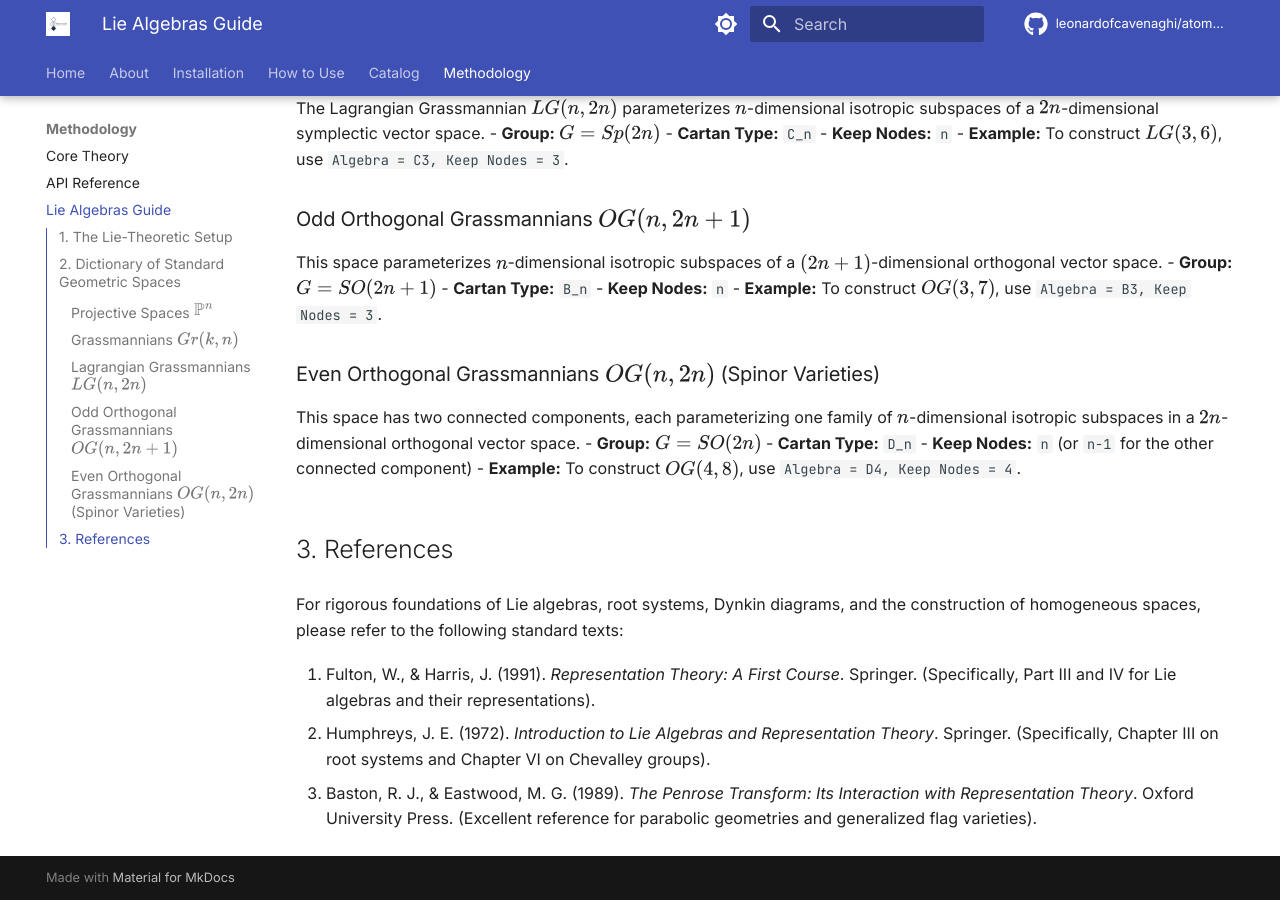
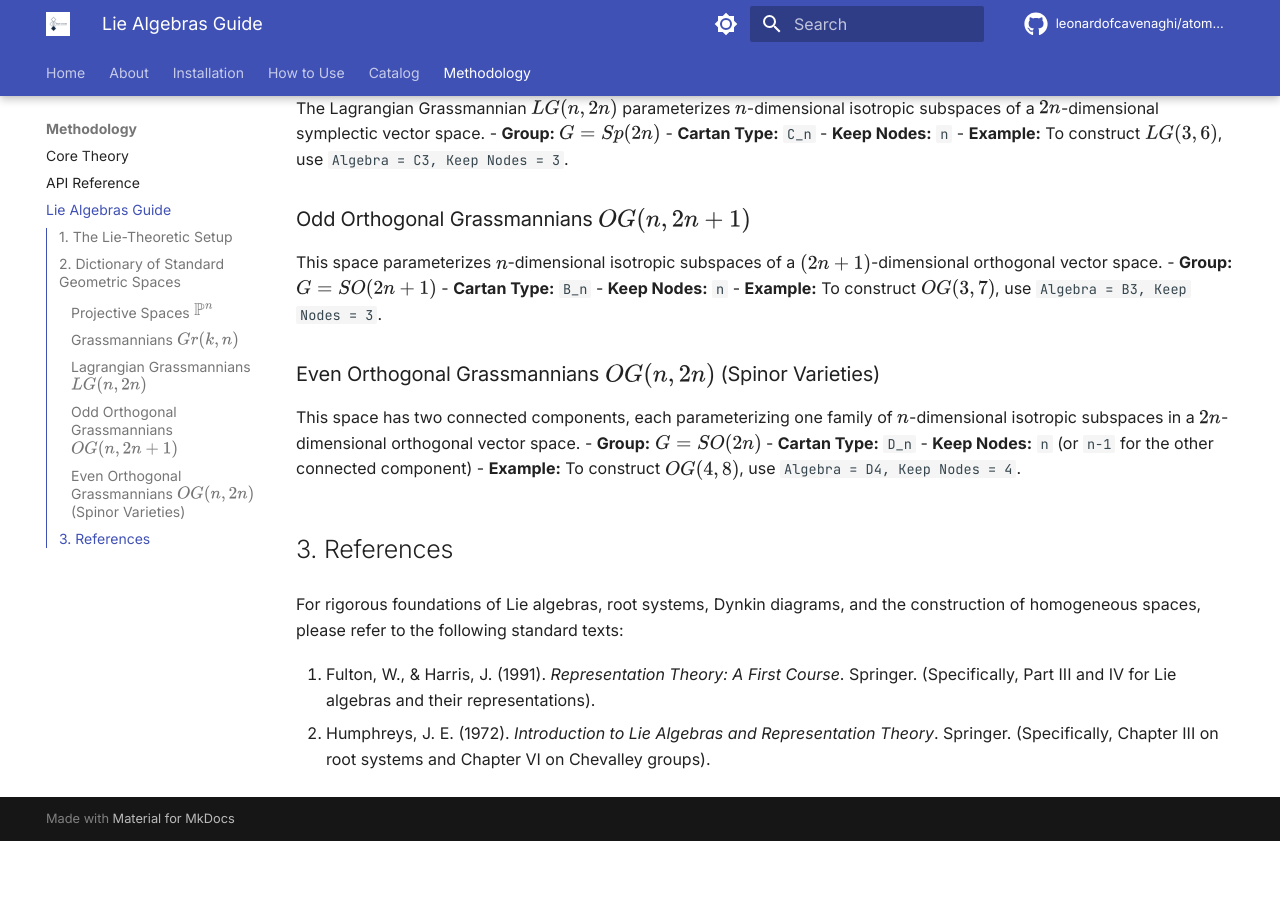
Before and after one commit to leonardofcavenaghi/atomicdecompositions, an MkDocs documentation site: the page built from docs/lie-algebras.md, in a window 1280 px wide and 900 px high, scrolled down 1056 px. Built offline with MkDocs 1.6.1 and Material for MkDocs 9.7.7, drawn with Linux system fonts in a browser that asks for light colours; comment, search, counter and statistics services are not loaded; after the commit the page ends 1897 px from its top, so only the background shows below that.

Commit message:
docs: remove out-of-place Penrose Transform reference

```diff
--- a/docs/lie-algebras.md
+++ b/docs/lie-algebras.md
@@ -53,4 +53,3 @@ For rigorous foundations of Lie algebras, root systems, Dynkin diagrams, and the
 
 1. Fulton, W., & Harris, J. (1991). *Representation Theory: A First Course*. Springer. (Specifically, Part III and IV for Lie algebras and their representations).
 2. Humphreys, J. E. (1972). *Introduction to Lie Algebras and Representation Theory*. Springer. (Specifically, Chapter III on root systems and Chapter VI on Chevalley groups).
-3. Baston, R. J., & Eastwood, M. G. (1989). *The Penrose Transform: Its Interaction with Representation Theory*. Oxford University Press. (Excellent reference for parabolic geometries and generalized flag varieties).
```
